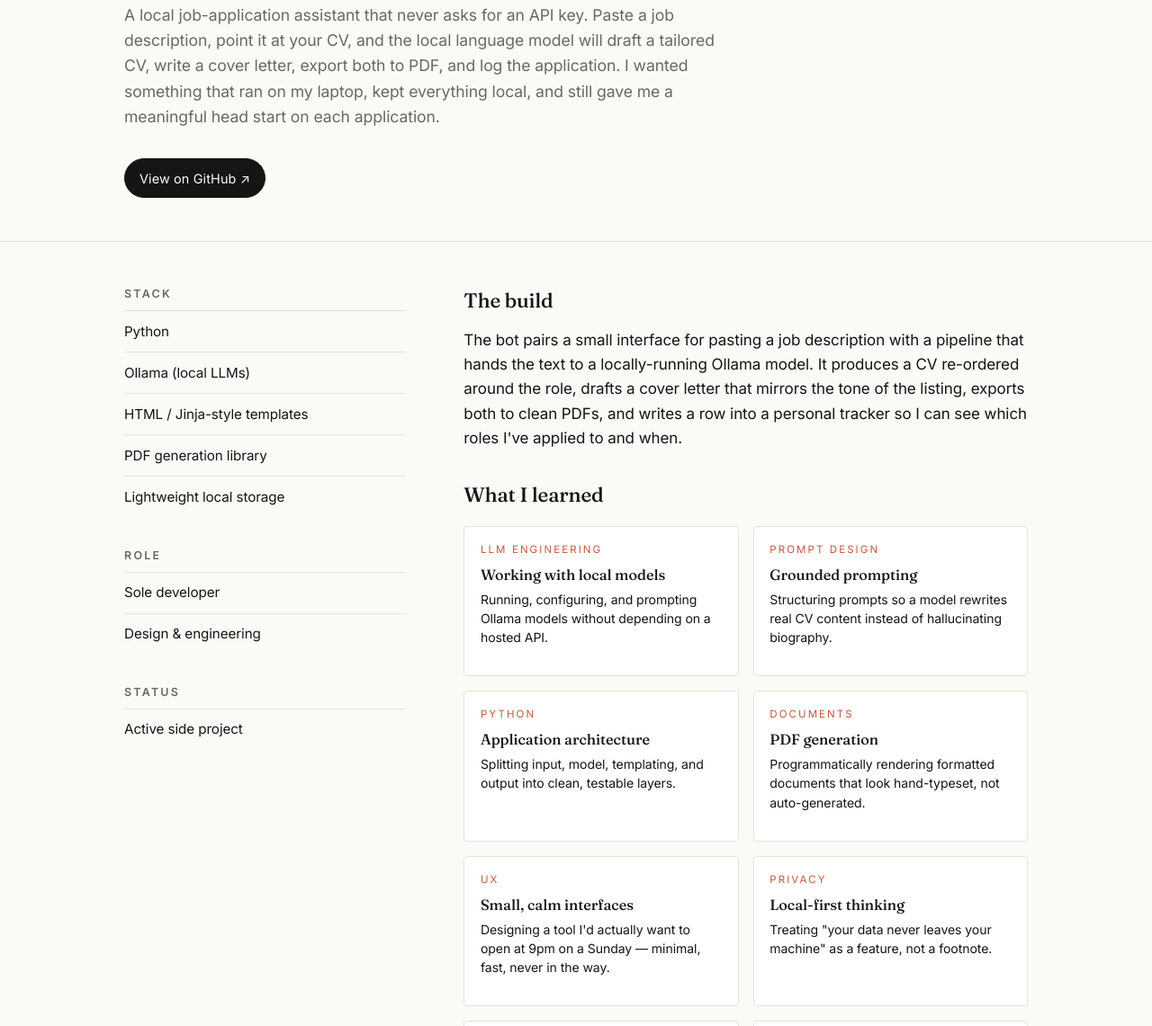
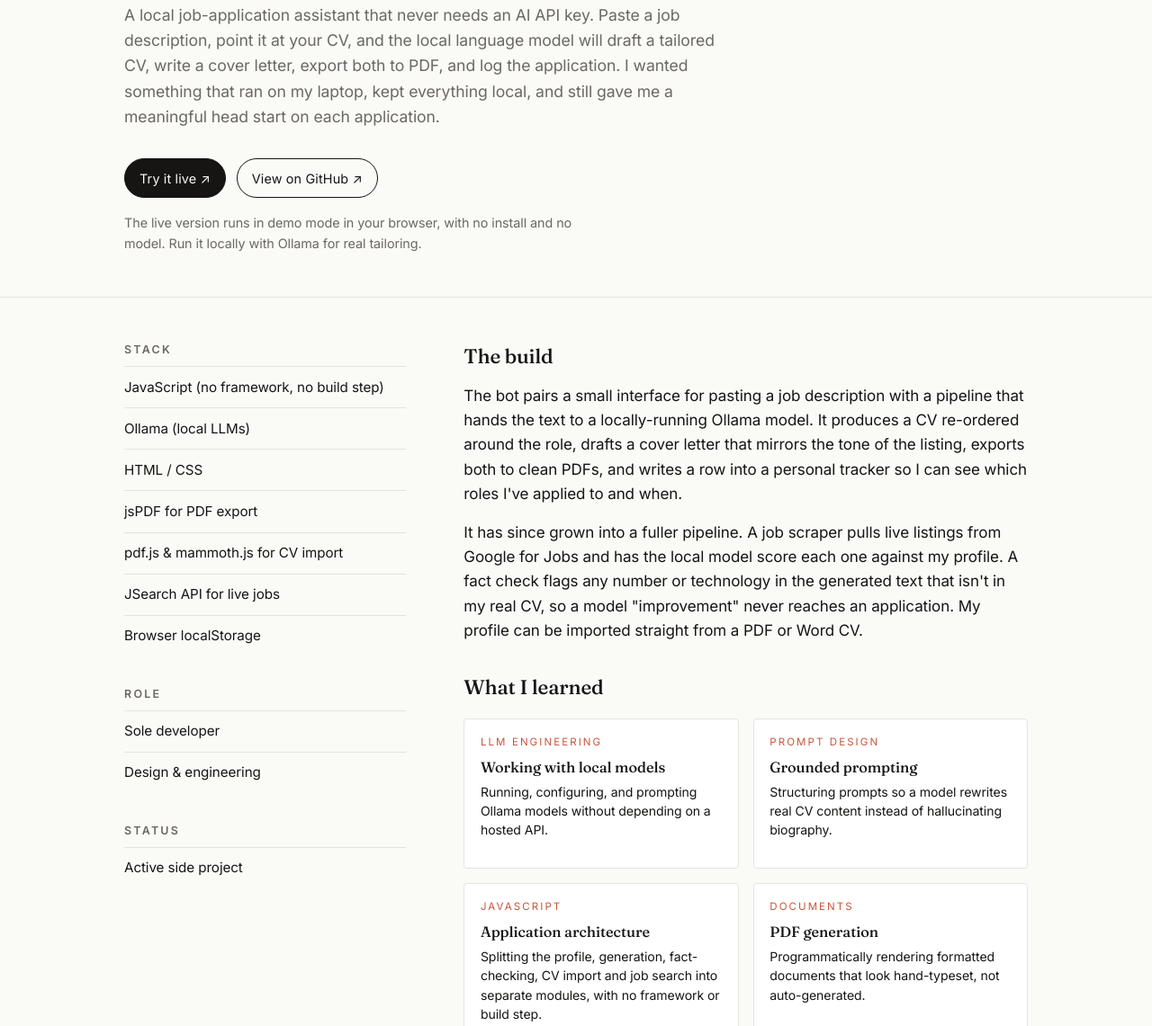
Before and after one commit to fadhill-taariq/fadhill-taariq.github.io, a plain HTML site: page projects/job-application-bot.html in a window 1280 px wide. Shown: the part 336-1477 px from the top of the page at 90% size. Drawn offline with Linux system fonts and the light colour scheme.

Commit message:
Job Application Bot page: add live demo link, update stack and features
- Add 'Try it live' button linking to the hosted demo on GitHub Pages
- Correct the stack (vanilla JavaScript, jsPDF, pdf.js/mammoth.js, JSearch)
  and the architecture card, which described a Python app
- Mention live job search, the fact check and CV import

```diff
--- a/projects/job-application-bot.html
+++ b/projects/job-application-bot.html
@@ -29,20 +29,24 @@
         <a class="back" href="../index.html#work">← Back to all projects</a>
         <div class="meta">
           <span class="pill">01 / 05</span>
-          <span>Python · Ollama · HTML</span>
+          <span>JavaScript · Ollama · HTML/CSS</span>
           <span>Local-first AI tool</span>
         </div>
         <h1>Job Application Bot</h1>
         <p class="lede">
-          A local job-application assistant that never asks for an API key. Paste a job
+          A local job-application assistant that never needs an AI API key. Paste a job
           description, point it at your CV, and the local language
           model will draft a tailored CV, write a cover letter, export both to PDF, and
           log the application. I wanted something that ran on my laptop, kept everything local, and
           still gave me a meaningful head start on each application.
         </p>
         <div class="btn-row">
-          <a class="btn primary" href="https://github.com/fadhill-taariq/job-application-bot" target="_blank" rel="noopener">View on GitHub ↗</a>
+          <a class="btn primary" href="https://fadhill-taariq.github.io/job-application-bot/" target="_blank" rel="noopener">Try it live ↗</a>
+          <a class="btn" href="https://github.com/fadhill-taariq/job-application-bot" target="_blank" rel="noopener">View on GitHub ↗</a>
         </div>
+        <p class="lede" style="font-size:0.9rem;margin-top:1rem;">
+          The live version runs in demo mode in your browser, with no install and no model. Run it locally with Ollama for real tailoring.
+        </p>
       </div>
     </section>
 
@@ -51,11 +55,13 @@
         <aside>
           <h4>Stack</h4>
           <ul>
-            <li>Python</li>
+            <li>JavaScript (no framework, no build step)</li>
             <li>Ollama (local LLMs)</li>
-            <li>HTML / Jinja-style templates</li>
-            <li>PDF generation library</li>
-            <li>Lightweight local storage</li>
+            <li>HTML / CSS</li>
+            <li>jsPDF for PDF export</li>
+            <li>pdf.js &amp; mammoth.js for CV import</li>
+            <li>JSearch API for live jobs</li>
+            <li>Browser localStorage</li>
           </ul>
           <h4>Role</h4>
           <ul>
@@ -78,6 +84,13 @@
             the listing, exports both to clean PDFs, and writes a row into a personal
             tracker so I can see which roles I've applied to and when.
           </p>
+          <p>
+            It has since grown into a fuller pipeline. A job scraper pulls live listings
+            from Google for Jobs and has the local model score each one against my
+            profile. A fact check flags any number or technology in the generated text
+            that isn't in my real CV, so a model "improvement" never reaches an
+            application. My profile can be imported straight from a PDF or Word CV.
+          </p>
 
           <h2>What I learned</h2>
 
@@ -93,9 +106,9 @@
               <p>Structuring prompts so a model rewrites real CV content instead of hallucinating biography.</p>
             </div>
             <div class="skill-card">
-              <div class="label">Python</div>
+              <div class="label">JavaScript</div>
               <div class="title">Application architecture</div>
-              <p>Splitting input, model, templating, and output into clean, testable layers.</p>
+              <p>Splitting the profile, generation, fact-checking, CV import and job search into separate modules, with no framework or build step.</p>
             </div>
             <div class="skill-card">
               <div class="label">Documents</div>
```
